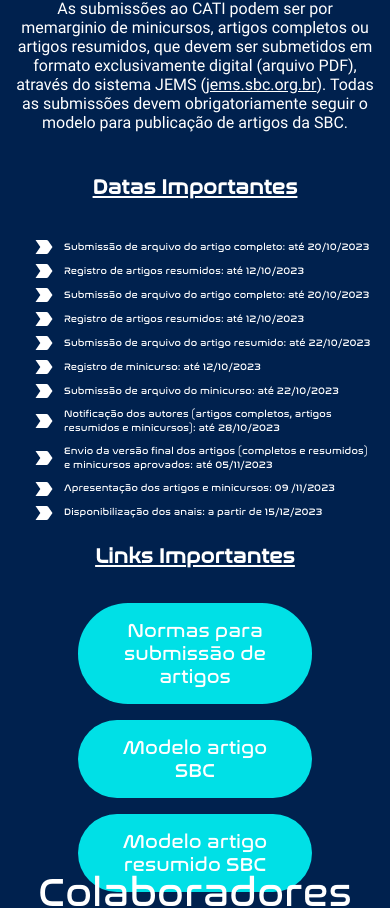
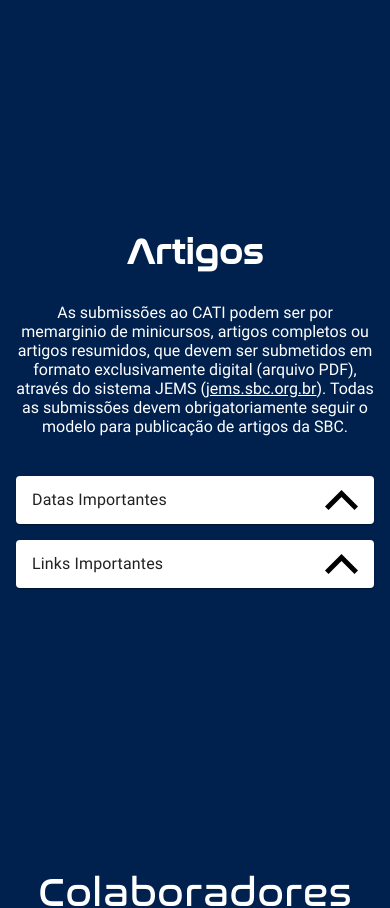
Before and after one commit to CATI-2023/frontend, a React (Vite) app: page / in a window 390 px wide. Shown: the part 3135-4043 px from the top of the page. Built offline with nearby package versions, Linux system fonts and the light colour scheme.

Commit message:
fix: ajuste responsivo seção artigos

```diff
--- a/src/components/listItens/listItens.tsx
+++ b/src/components/listItens/listItens.tsx
@@ -3,21 +3,21 @@ import { LabelImportant } from "@mui/icons-material";
 import "./style.css";
 type Props = {
   itens: string[];
+  iconColor?: string;
 };
-export function ListItens({ itens }: Props) {
+export function ListItens({ itens, iconColor}: Props) {
   return (
     <>
       <List
         sx={{
-          marginTop: "2rem",
-          padding: { lg: "0 4rem 0 6rem", xs: "0 1rem 0 2rem" },
+          paddingLeft: { lg: "6rem", xs: "2rem" },
           textAlign: "left",
         }}
       >
         {itens.map((i) => (
           <ListItem sx={{ padding: "0" }}>
             <ListItemIcon sx={{ minWidth: "2rem" }}>
-              <LabelImportant sx={{ color: "white" }} />
+              <LabelImportant sx={{ color: iconColor}} />
             </ListItemIcon>
             <ListItemText>
               <p className="item-list-index">{i}</p>
--- a/src/pages/Home/components/Artigos/index.tsx
+++ b/src/pages/Home/components/Artigos/index.tsx
@@ -1,7 +1,18 @@
-import { Box, Grid, Typography } from "@mui/material";
+import {
+  Accordion,
+  AccordionDetails,
+  AccordionSummary,
+  Box,
+  Grid,
+  Link,
+  List,
+  ListItem,
+  Typography,
+} from "@mui/material";
 import { ButtonDefault } from "../../../../components/buttonDefault/btnInscrevaSe";
 import cronograma from "./assets/Submissoes_Trabalhos_CATI_2023_Atualizado.pdf";
 import { ListItens } from "../../../../components/listItens/listItens";
+import { ArrowUp } from "../../../../assets/ArrowUp";
 
 export function ArtigosSection() {
   let datasImportantes = [
@@ -54,7 +65,25 @@ export function ArtigosSection() {
           publicação de artigos da SBC.
         </p>
         <Grid container marginTop={{ md: "2rem", xs: "1rem" }}>
-          <Grid item xs={12} md={6} justifyContent={"center"} marginBottom={{ md: "2rem", xs: "1rem" }}>
+          <Grid
+            sx={{ display: { sm: "hidden" } }}
+            item
+            xs={12}
+            md={6}
+            justifyContent={"center"}
+            marginBottom={{ md: "2rem", xs: "1rem" }}
+          >
+            <Box margin={"0 1rem"} display={{ xs: "flex", md: "none" }}>
+              <Accordion sx={{width: "100%"}}>
+                <AccordionSummary expandIcon={<ArrowUp />}>
+                  <Typography>Datas Importantes</Typography>
+                </AccordionSummary>
+                <AccordionDetails>
+                  <ListItens itens={datasImportantes} />
+                </AccordionDetails>
+              </Accordion>
+            </Box>
+            <Box display={{ xs: "none", md: "flex" }}>
               <Typography
                 textAlign={"center"}
                 fontSize={{
@@ -68,10 +97,50 @@ export function ArtigosSection() {
                 <h3>
                   <u>Datas Importantes</u>
                 </h3>
-              <ListItens itens={datasImportantes} />
+                <ListItens itens={datasImportantes} iconColor="white"/>
               </Typography>
+            </Box>
           </Grid>
           <Grid item xs={12} md={6} marginBottom={{ md: "2rem", xs: "1rem" }}>
+            <Box margin={"0 1rem"} display={{ xs: "flex", md: "none" }}>
+              <Accordion sx={{width: "100%"}}>
+                <AccordionSummary expandIcon={<ArrowUp />}>
+                  <Typography>Links Importantes</Typography>
+                </AccordionSummary>
+                <AccordionDetails>
+                  <List>
+                    <ListItem>
+                      <Link
+                        title="Normas para submissão de artigos"
+                        href={cronograma}
+                        download
+                      >
+                        Normas para submissão de artigos
+                      </Link>
+                    </ListItem>
+                    <ListItem>
+                      <Link
+                        title="Modelo artigo SBC"
+                        href="https://www.sbc.org.br/documentos-da-sbc/summary/169-templates-para-artigos-e-capitulos-de-livros/878-modelosparapublicaodeartigos"
+                        target="_blank"
+                      >
+                        Modelo artigo SBC
+                      </Link>
+                    </ListItem>
+                    <ListItem>
+                      <Link
+                        title="Modelo artigo resumido SBC"
+                        href="https://www.sbc.org.br/documentos-da-sbc/summary/169-templates-para-artigos-e-capitulos-de-livros/878-modelosparapublicaodeartigos"
+                        target="_blank"
+                      >
+                        Modelo artigo resumido SBC
+                      </Link>
+                    </ListItem>
+                  </List>
+                </AccordionDetails>
+              </Accordion>
+            </Box>
+            <Box display={{ xs: "none", md: "flex" }}>
               <Typography
                 textAlign={"center"}
                 fontSize={{
@@ -85,23 +154,21 @@ export function ArtigosSection() {
                 <h3>
                   <u>Links Importantes</u>
                 </h3>
-            </Typography>
                 <Box
                   gap={2}
-              display={"flex"}
                   alignItems={"center"}
                   justifyContent={"center"}
                   flexDirection={"column"}
-              marginTop={"2rem"}
+                  marginTop={"1rem"}
                 >
                   <ButtonDefault
-                style={{ padding: "1rem 2rem", width: "60%" }}
+                    style={{marginBottom: "1rem", padding: "1rem 2rem", width: "60%" }}
                     title="Normas para submissão de artigos"
                     href={cronograma}
                     download={true}
                   />
                   <ButtonDefault
-                style={{ padding: "1rem 2rem", width: "60%" }}
+                    style={{marginBottom: "1rem", padding: "1rem 2rem", width: "60%" }}
                     title="Modelo artigo SBC"
                     href={
                       "https://www.sbc.org.br/documentos-da-sbc/summary/169-templates-para-artigos-e-capitulos-de-livros/878-modelosparapublicaodeartigos"
@@ -110,7 +177,7 @@ export function ArtigosSection() {
                     target="_blank"
                   />
                   <ButtonDefault
-                style={{ padding: "1rem 2rem", width: "60%" }}
+                    style={{marginBottom: "1rem", padding: "1rem 2rem", width: "60%" }}
                     title="Modelo artigo resumido SBC"
                     href={
                       "https://www.sbc.org.br/documentos-da-sbc/summary/169-templates-para-artigos-e-capitulos-de-livros/878-modelosparapublicaodeartigos"
@@ -119,6 +186,8 @@ export function ArtigosSection() {
                     target="_blank"
                   />
                 </Box>
+              </Typography>
+            </Box>
           </Grid>
         </Grid>
       </Box>
```
Lines whose indentation alone changed are shown as unchanged.
